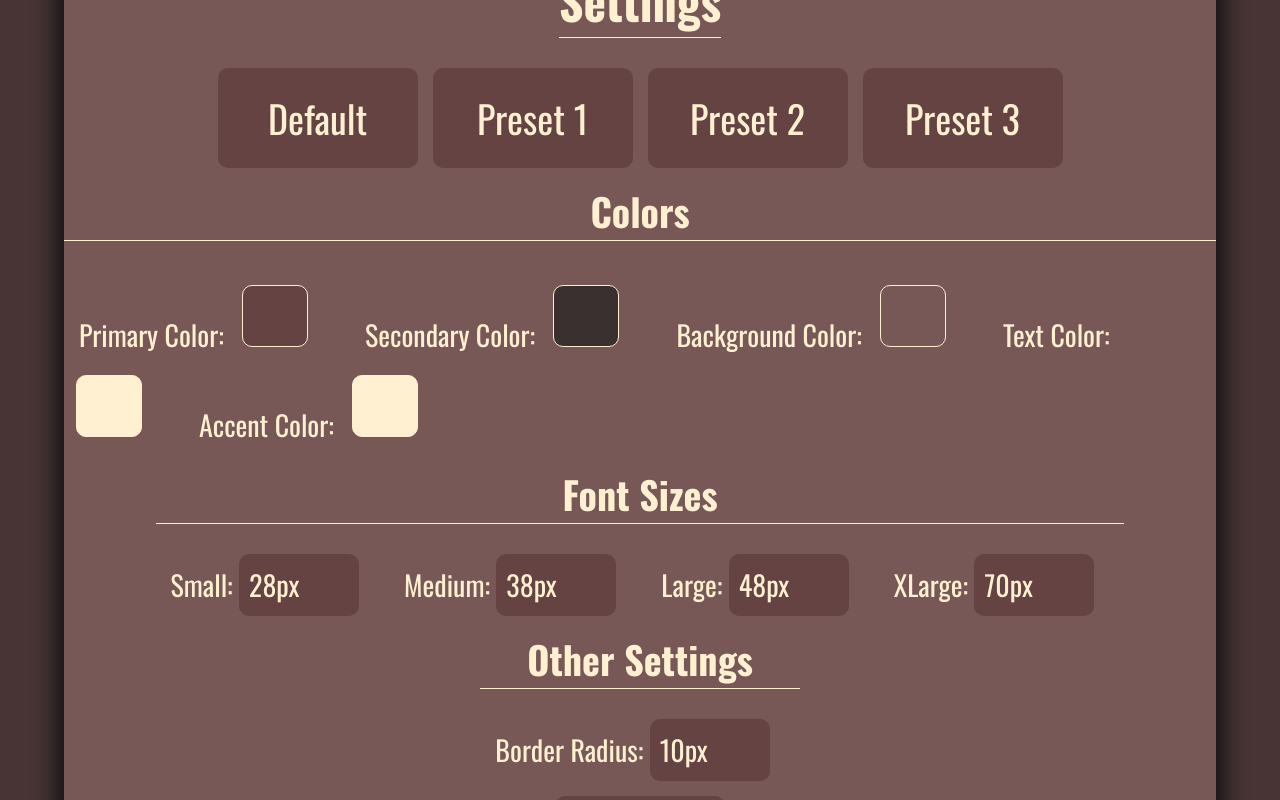
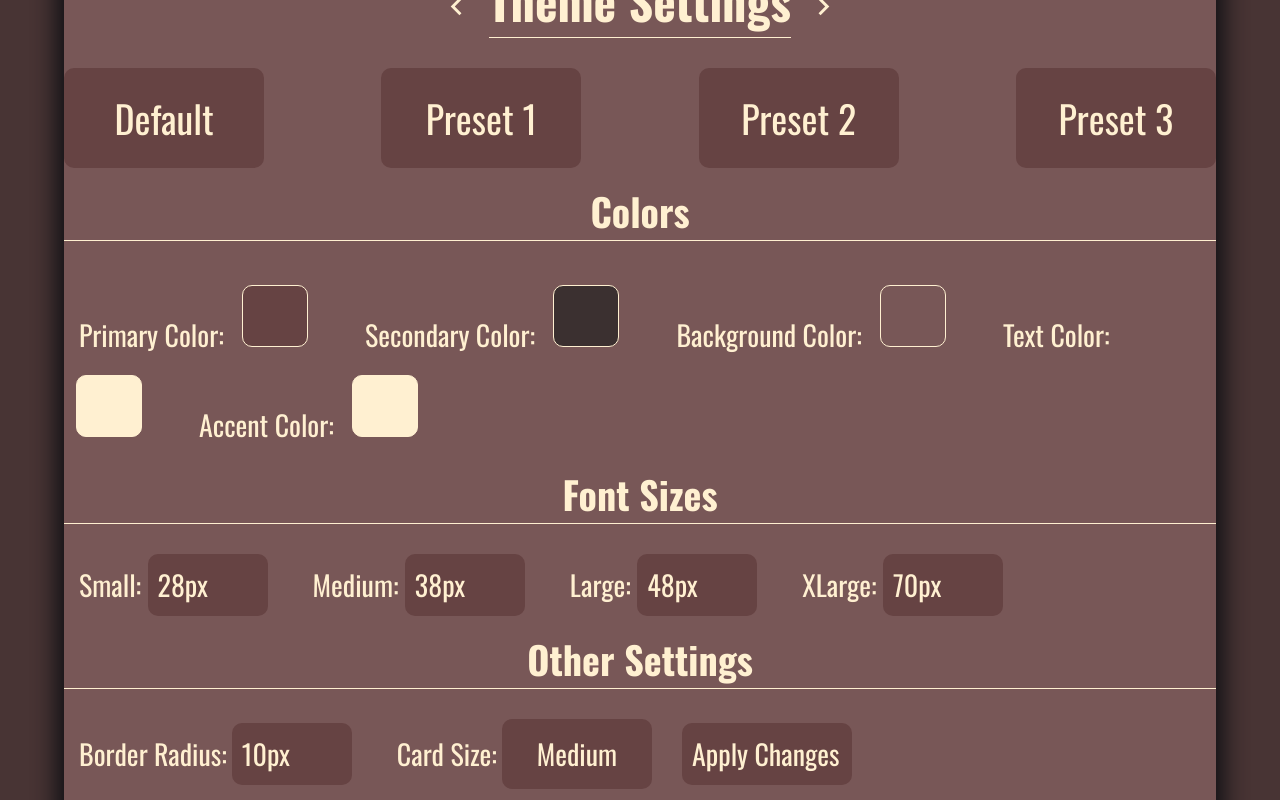
Before and after one commit to BigPeanutFromStudio/GameLog, a React (Vite) app: page / in a window 1280 px wide. Both pictures are taken after a click on the element 1177 px from the left and 56 px from the top of the page. Built offline with nearby package versions, Linux system fonts and the light colour scheme.

Commit message:
Moved buttons to settings; Minor tweaks

```diff
--- a/src/App.tsx
+++ b/src/App.tsx
@@ -14,6 +14,7 @@ import { GlobalStyle } from './components/GlobalStyles.tsx';
 // TODO: Add support for custom local images
 // TODO: Better scaling cards (text, ratings, gaps, etc.)
 // TODO: Fix display not refreshing on importing data
+// TODO: Choose to export data seperately
 
 const initialGames = JSON.parse(localStorage.getItem('games') || '[]');
 function App() {
@@ -29,6 +30,7 @@ function App() {
     categorize,
     setCategorize,
     categorizeBy,
+    setCategorizeBy,
     cardScale,
     setCardScale,
     theme,
@@ -93,6 +95,7 @@ function App() {
         setSortMethod,
         setIsAscending,
         setCategorize,
+        setCategorizeBy,
         setCardScale,
         setTheme
       );
@@ -104,6 +107,7 @@ function App() {
       setIsAscending,
       setSortMethod,
       setTheme,
+      setCategorizeBy,
     ]
   );
 
--- /dev/null
+++ b/src/components/DataSettings.tsx
@@ -0,0 +1,52 @@
+import styled from 'styled-components';
+import ExportButton from './ExportButton';
+import ImportButton from './ImportButton';
+
+const DataSettings = () => {
+  return (
+    <Wrapper>
+      <ImportButton />
+      <ExportButton />
+      <h1 className='section-h1'>Data Export Options</h1>
+      <div className='checkboxes'>
+        <label htmlFor='games'>Games: </label>
+        <input type='checkbox' name='games' />
+        <label htmlFor='settings'>Preferences: </label>
+        <input type='checkbox' name='settings' />
+        <label htmlFor='theme'>Theme: </label>
+        <input type='checkbox' name='theme' />
+      </div>
+    </Wrapper>
+  );
+};
+export default DataSettings;
+
+const Wrapper = styled.div`
+  display: flex;
+  flex-direction: column;
+  justify-content: center;
+  align-items: center;
+  h1 {
+    all: unset;
+    border-bottom: none;
+    font-size: var(--medium-font);
+  }
+  input[type='checkbox'] {
+    all: unset;
+    border: 1px solid var(--accent-color);
+    width: 50px;
+    height: 50px;
+    background-color: var(--secondary-color);
+    cursor: pointer;
+  }
+  input[type='checkbox']:checked {
+    background-color: var(--accent-color);
+  }
+  .section-h1 {
+    font-size: var(--medium-font);
+    text-align: center;
+    border-bottom: solid 1px var(--accent-color);
+    margin-bottom: 30px;
+    margin-top: 15px;
+  }
+`;
--- a/src/components/ScaleButton.tsx
+++ b/src/components/ScaleButton.tsx
@@ -34,9 +34,9 @@ const ScaleButton = ({ setCardScale, cardScale }: ScaleButtonProps) => {
 export default ScaleButton;
 
 const Wrapper = styled.div`
-  width: 230px;
-  height: 107px;
-  margin-bottom: 10px;
+  margin-right: 30px;
+  width: 150px;
+  height: 70px;
   .container {
     position: relative;
     width: inherit;
@@ -55,6 +55,6 @@ const Wrapper = styled.div`
     transition: transform 0.1s ease;
   }
   h1 {
-    font-size: var(--medium-font);
+    font-size: var(--small-font);
   }
 `;
--- a/src/components/SettingsMenu.tsx
+++ b/src/components/SettingsMenu.tsx
@@ -4,7 +4,9 @@ import { SettingsMenuProps } from '../types';
 import { useSettingsContext } from '../context/SettingsContext';
 import { themes } from '../context/SettingsContext';
 import { defaultTheme } from '../theme/defaultTheme';
-import ThemeTabs from './ThemeTabs';
+import ThemeSettings from './ThemeSettings';
+import { MdNavigateBefore, MdNavigateNext } from 'react-icons/md';
+import DataSettings from './DataSettings';
 
 const SettingsMenu = ({ setShowModal }: SettingsMenuProps) => {
   const escFunction = useCallback(
@@ -71,95 +73,48 @@ const SettingsMenu = ({ setShowModal }: SettingsMenuProps) => {
     setTheme(currentTheme);
   };
 
+  const tabs = ['Theme Settings', 'Data Settings'];
+  const tabElements = [
+    <ThemeSettings
+      themes={themes}
+      theme={theme}
+      handleThemeChange={handleThemeChange}
+      handleColorChange={handleColorChange}
+      handleFontChange={handleFontChange}
+      handleBorderRadiusChange={handleBorderRadiusChange}
+      colors={colors}
+      fonts={fonts}
+      borderRadius={borderRadius}
+      handleSubmit={handleSubmit}
+    />,
+    <DataSettings />,
+  ];
+
+  const [currentTab, setCurrentTab] = useState(0);
+
   return (
     <Wrapper>
       <div className='form'>
-        <h1>Settings</h1>
-        <ThemeTabs
-          themes={themes}
-          theme={theme}
-          handleThemeChange={handleThemeChange}
-        />
-        <div className='colors'>
-          <h1>Colors</h1>
-          <label htmlFor='primary'>Primary Color: </label>
-          <input
-            type='color'
-            name='primary'
-            value={colors.primary}
-            onChange={handleColorChange}
-          />
-          <label htmlFor='secondary'>Secondary Color: </label>
-          <input
-            type='color'
-            name='secondary'
-            value={colors.secondary}
-            onChange={handleColorChange}
-          />
-          <label htmlFor='background'>Background Color: </label>
-          <input
-            type='color'
-            name='background'
-            value={colors.background}
-            onChange={handleColorChange}
-          />
-          <label htmlFor='text'>Text Color: </label>
-          <input
-            type='color'
-            name='text'
-            value={colors.text}
-            onChange={handleColorChange}
-          />
-          <label htmlFor='accent'>Accent Color: </label>
-          <input
-            type='color'
-            name='accent'
-            value={colors.accent}
-            onChange={handleColorChange}
-          />
+        <div className='tab-switch'>
+          <div
+            className='prev'
+            onClick={() =>
+              setCurrentTab((currentTab - 1 + tabs.length) % tabs.length)
+            }
+          >
+            <MdNavigateBefore size={35} />
+          </div>
+          <h1>{tabs[currentTab]}</h1>
+          <div
+            className='next'
+            onClick={() =>
+              setCurrentTab((currentTab + 1 + tabs.length) % tabs.length)
+            }
+          >
+            <MdNavigateNext size={35} />
+          </div>
         </div>
-        <div className='fonts'>
-          <h1>Font Sizes</h1>
-          <label htmlFor='small'>Small: </label>
-          <input
-            type='text'
-            name='small'
-            value={fonts.small}
-            onChange={handleFontChange}
-          />
-          <label htmlFor='medium'>Medium: </label>
-          <input
-            type='text'
-            name='medium'
-            value={fonts.medium}
-            onChange={handleFontChange}
-          />
-          <label htmlFor='large'>Large: </label>
-          <input
-            type='text'
-            name='large'
-            value={fonts.large}
-            onChange={handleFontChange}
-          />
-          <label htmlFor='xlarge'>XLarge: </label>
-          <input
-            type='text'
-            name='xlarge'
-            value={fonts.xlarge}
-            onChange={handleFontChange}
-          />
-        </div>
-        <div className='other'>
-          <h1>Other Settings</h1>
-          <label htmlFor='borderRadius'>Border Radius: </label>
-          <input
-            type='text'
-            name='borderRadius'
-            value={borderRadius}
-            onChange={handleBorderRadiusChange}
-          />
-        </div>
-        <button onClick={handleSubmit}>Apply Changes</button>
+        {tabElements[currentTab]}
       </div>
     </Wrapper>
   );
@@ -180,6 +135,21 @@ const Wrapper = styled.div`
   align-items: center;
   background-color: rgba(0, 0, 0, 0.4);
   user-select: none;
+  .tab-switch {
+    display: flex;
+    justify-content: center;
+    align-items: center;
+    gap: 15px;
+  }
+  .prev,
+  .next {
+    cursor: pointer;
+    transition: transform 0.1s ease;
+  }
+  .prev:hover,
+  .next:hover {
+    transform: scale(1.3);
+  }
   .form {
     background-color: var(--background-color);
     border-radius: var(--border-radius);
@@ -191,7 +161,7 @@ const Wrapper = styled.div`
     flex-direction: column;
     box-shadow: 0px 8px 24px 8px #0f1014;
   }
-  .form h1 {
+  .tab-switch h1 {
     margin-bottom: 30px;
     margin-top: 15px;
     font-size: var(--large-font);
@@ -201,50 +171,5 @@ const Wrapper = styled.div`
     font-size: var(--small-font);
     margin-left: 15px;
   }
-  .other h1,
-  .colors h1,
-  .fonts h1 {
-    font-size: var(--medium-font);
-    text-align: center;
-  }
-  button {
-    all: unset;
-    width: 150px;
-    margin-top: 15px;
-    background-color: var(--primary-color);
-    font-size: var(--small-font);
-    border-radius: var(--border-radius);
-    padding: 10px;
-    cursor: pointer;
-    transition: transform 0.1s ease;
-  }
-  button:hover {
-    transform: scale(1.1);
-  }
-  input {
-    all: unset;
-    margin-right: 30px;
-    background-color: var(--primary-color);
-    width: 100px;
-    border-radius: var(--border-radius);
-    padding: 10px;
-    font-size: var(--small-font);
-  }
-  input[type='color'] {
-    -webkit-appearance: none;
-    -moz-appearance: none;
-    appearance: none;
-    width: 70px;
-    height: 70px;
-    background-color: transparent;
-    cursor: pointer;
-  }
-  input[type='color']::-webkit-color-swatch {
-    border-radius: var(--border-radius);
-    border: 1px solid var(--accent-color);
-  }
-  input[type='color']::-moz-color-swatch {
-    border-radius: var(--border-radius);
-    border: 1px solid var(--accent-color);
-  }
+
 `;
--- /dev/null
+++ b/src/components/ThemeSettings.tsx
@@ -0,0 +1,177 @@
+import styled from 'styled-components';
+import { useSettingsContext } from '../context/SettingsContext';
+import { ThemeSettingsProps } from '../types';
+import ScaleButton from './ScaleButton';
+import ThemeTabs from './ThemeTabs';
+
+const ThemeSettings = ({
+  themes,
+  theme,
+  handleThemeChange,
+  handleColorChange,
+  handleFontChange,
+  handleBorderRadiusChange,
+  handleSubmit,
+  colors,
+  fonts,
+  borderRadius,
+}: ThemeSettingsProps) => {
+  const { cardScale, setCardScale } = useSettingsContext();
+  return (
+    <Wrapper>
+      <ThemeTabs
+        themes={themes}
+        theme={theme}
+        handleThemeChange={handleThemeChange}
+      />
+      <div className='colors'>
+        <h1>Colors</h1>
+        <label htmlFor='primary'>Primary Color: </label>
+        <input
+          type='color'
+          name='primary'
+          value={colors.primary}
+          onChange={handleColorChange}
+        />
+        <label htmlFor='secondary'>Secondary Color: </label>
+        <input
+          type='color'
+          name='secondary'
+          value={colors.secondary}
+          onChange={handleColorChange}
+        />
+        <label htmlFor='background'>Background Color: </label>
+        <input
+          type='color'
+          name='background'
+          value={colors.background}
+          onChange={handleColorChange}
+        />
+        <label htmlFor='text'>Text Color: </label>
+        <input
+          type='color'
+          name='text'
+          value={colors.text}
+          onChange={handleColorChange}
+        />
+        <label htmlFor='accent'>Accent Color: </label>
+        <input
+          type='color'
+          name='accent'
+          value={colors.accent}
+          onChange={handleColorChange}
+        />
+      </div>
+      <div className='fonts'>
+        <h1>Font Sizes</h1>
+        <label htmlFor='small'>Small: </label>
+        <input
+          type='text'
+          name='small'
+          value={fonts.small}
+          onChange={handleFontChange}
+        />
+        <label htmlFor='medium'>Medium: </label>
+        <input
+          type='text'
+          name='medium'
+          value={fonts.medium}
+          onChange={handleFontChange}
+        />
+        <label htmlFor='large'>Large: </label>
+        <input
+          type='text'
+          name='large'
+          value={fonts.large}
+          onChange={handleFontChange}
+        />
+        <label htmlFor='xlarge'>XLarge: </label>
+        <input
+          type='text'
+          name='xlarge'
+          value={fonts.xlarge}
+          onChange={handleFontChange}
+        />
+      </div>
+      <div className='other'>
+        <h1>Other Settings</h1>
+        <div className='other-options'>
+          <label htmlFor='borderRadius'>Border Radius: </label>
+          <input
+            type='text'
+            name='borderRadius'
+            value={borderRadius}
+            onChange={handleBorderRadiusChange}
+          />
+          <label>Card Size: </label>
+          <ScaleButton cardScale={cardScale} setCardScale={setCardScale} />
+          <button onClick={handleSubmit}>Apply Changes</button>
+        </div>
+      </div>
+    </Wrapper>
+  );
+};
+export default ThemeSettings;
+
+const Wrapper = styled.div`
+  .other h1,
+  .colors h1,
+  .fonts h1 {
+    font-size: var(--medium-font);
+    text-align: center;
+    border-bottom: solid 1px var(--accent-color);
+    margin-bottom: 30px;
+    margin-top: 15px;
+  }
+  .other-options label {
+    margin-right: 5px;
+  }
+  .other-options {
+    display: flex;
+    justify-content: start;
+    align-items: center;
+  }
+  .other-options h1 {
+    all: unset;
+    font-size: var(--small-font);
+  }
+  button {
+    all: unset;
+    width: 150px;
+    background-color: var(--primary-color);
+    font-size: var(--small-font);
+    border-radius: var(--border-radius);
+    padding: 10px;
+    cursor: pointer;
+    transition: transform 0.1s ease;
+  }
+  button:hover {
+    transform: scale(1.1);
+  }
+  input {
+    all: unset;
+    margin-right: 30px;
+    background-color: var(--primary-color);
+    width: 100px;
+    border-radius: var(--border-radius);
+    padding: 10px;
+    font-size: var(--small-font);
+  }
+  input[type='color'] {
+    -webkit-appearance: none;
+    -moz-appearance: none;
+    appearance: none;
+    width: 70px;
+    height: 70px;
+    background-color: transparent;
+    cursor: pointer;
+  }
+  input[type='color']::-webkit-color-swatch {
+    border-radius: var(--border-radius);
+    border: 1px solid var(--accent-color);
+  }
+  input[type='color']::-moz-color-swatch {
+    border-radius: var(--border-radius);
+    border: 1px solid var(--accent-color);
+  }
+`;
--- a/src/context/SettingsContext.tsx
+++ b/src/context/SettingsContext.tsx
@@ -61,8 +61,6 @@ export const SettingsProvider: React.FC<{ children: React.ReactNode }> = ({
         defaultTheme
       )}}`
   );
-
-  console.log('Initial settings:', initialSettings);
 
   const [filter, setFilter] = useState(initialSettings.filter);
   const [sortMethod, setSortMethod] = useState(initialSettings.sortMethod);
--- a/src/types.ts
+++ b/src/types.ts
@@ -65,6 +65,19 @@ export type ThemeTabsProps = {
   themes: typeof themes;
 };
 
+export type ThemeSettingsProps = {
+  handleThemeChange: (theme: typeof defaultTheme) => void;
+  theme: typeof defaultTheme;
+  themes: typeof themes;
+  handleColorChange: (e: React.ChangeEvent<HTMLInputElement>) => void;
+  handleFontChange: (e: React.ChangeEvent<HTMLInputElement>) => void;
+  handleBorderRadiusChange: (e: React.ChangeEvent<HTMLInputElement>) => void;
+  handleSubmit: () => void;
+  colors: typeof defaultTheme.colors;
+  fonts: typeof defaultTheme.fontSizes;
+  borderRadius: string;
+};
+
 export type GameContextType = {
   games: game[];
   setGames: Dispatch<SetStateAction<game[]>>;
--- a/src/utils/data.ts
+++ b/src/utils/data.ts
@@ -36,17 +36,18 @@ export const loadData = (
   setSortMethod: React.Dispatch<React.SetStateAction<string>>,
   setIsAscending: React.Dispatch<React.SetStateAction<boolean>>,
   setCategorize: React.Dispatch<React.SetStateAction<boolean>>,
+  setCategorizeBy: React.Dispatch<React.SetStateAction<string>>,
   setCardScale: React.Dispatch<React.SetStateAction<number[]>>,
   setTheme: (theme: typeof defaultTheme) => void
 ) => {
   const jsonData = JSON.parse(data);
-  console.log(jsonData.settings.theme);
 
   setGames([...jsonData.games]);
   setFilter(jsonData.settings.filter);
   setSortMethod(jsonData.settings.sortMethod);
   setIsAscending(jsonData.settings.isAscending);
   setCategorize(jsonData.settings.categorize);
+  setCategorizeBy(jsonData.settings.categorizeBy);
   setCardScale(jsonData.settings.cardScale);
   setTheme(jsonData.settings.theme);
 };
```
Also changed, not shown: src/components/Display.tsx (+0 -7 lines), src/components/GlobalStyles.tsx (+6 -4 lines).
